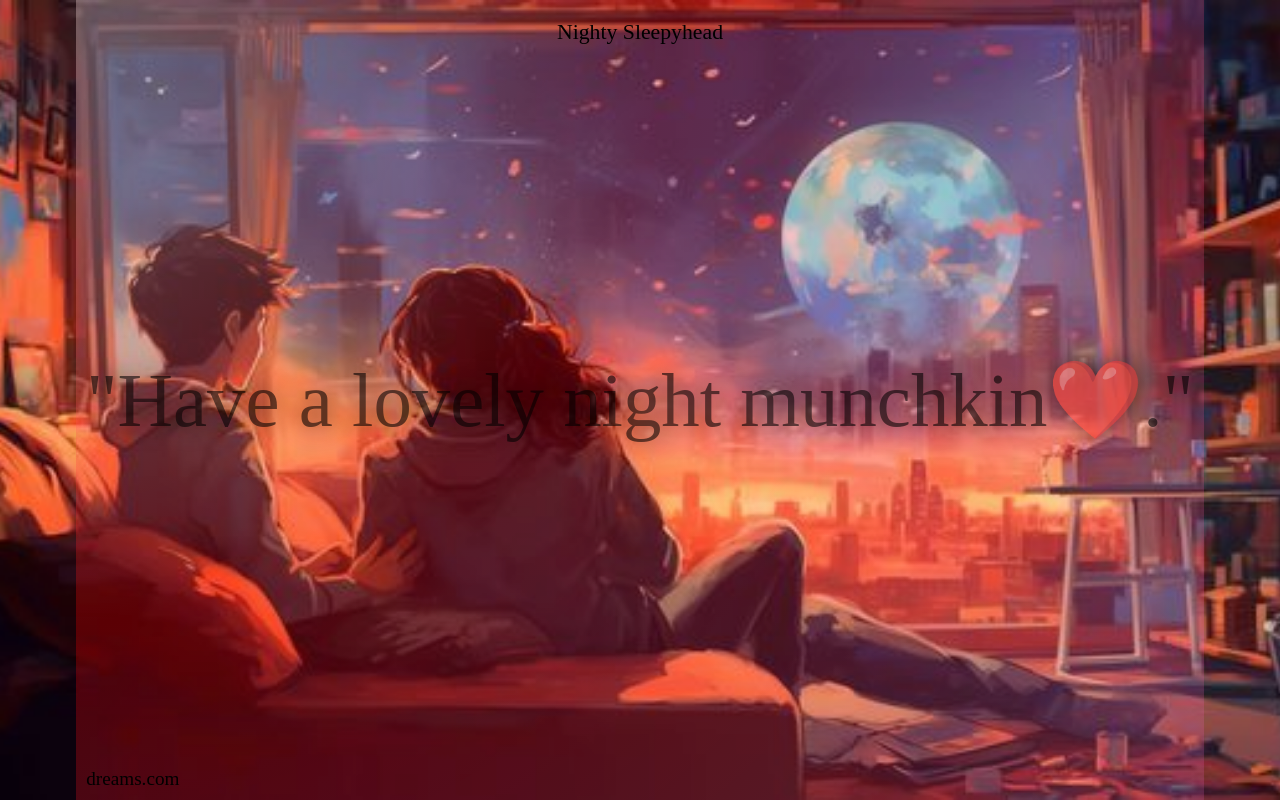
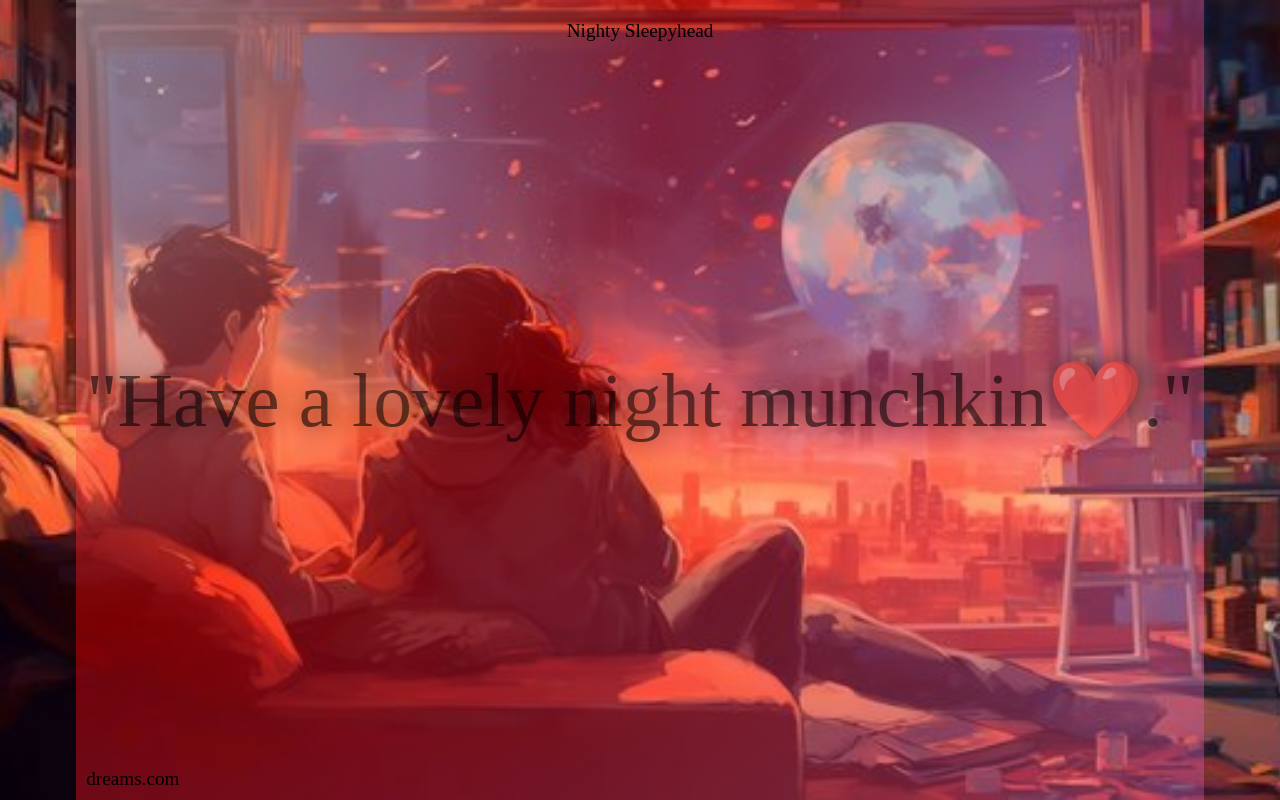
Before and after one commit to feistyiron75/nighty, a plain HTML site: page index.html in a window 1280 px wide. Drawn offline with Linux system fonts and the light colour scheme; a web font is replaced by a local one.

Commit message:
Update styles.css

```diff
--- a/styles.css
+++ b/styles.css
@@ -19,28 +19,28 @@ body {
   background-size: cover;
 }
 
-/* Title at top center */
+/* Title at top center with reduced size */
 .title-text {
   position: absolute;
   top: 20px;
   left: 50%;
   transform: translateX(-50%);
   font-family: 'Adelle', serif;
-  font-size: 1.7vw; /* Responsive size */
+  font-size: 1.5vw; /* Reduced font size */
   color: black;
   z-index: 3;
 }
 
-/* Main gradient with soft blending and less brightness */
+/* Main gradient with 70% opacity */
 .gradient-overlay {
   position: absolute;
   top: 0;
   left: 0;
   width: 100%;
   height: 100%;
-  background: radial-gradient(circle, rgba(255,255,255,0.5), rgba(255,0,0,0.4), rgba(255,105,180,0.3), rgba(0,0,255,0.2));
+  background: radial-gradient(circle, rgba(255,255,255,0.7), rgba(255,0,0,0.6), rgba(255,105,180,0.5), rgba(0,0,255,0.4));
   background-size: 300% 300%; /* Enlarge background for smoother transitions */
-  opacity: 0.7; /* Softer gradient effect */
+  opacity: 0.7; /* Increased opacity to 70% */
   animation: flowColors 15s ease infinite;
   z-index: 1;
 }
```
